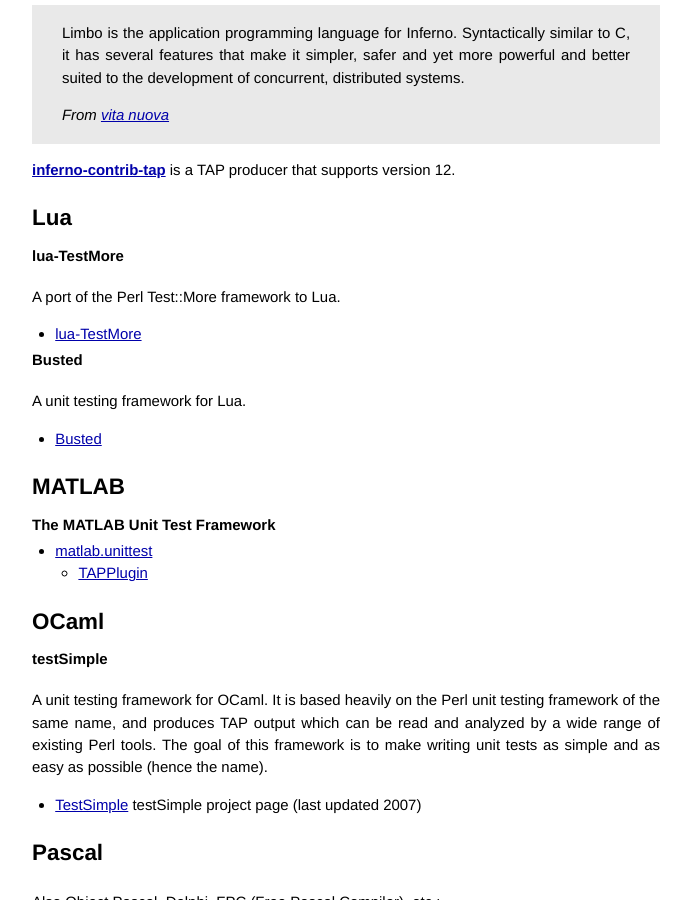
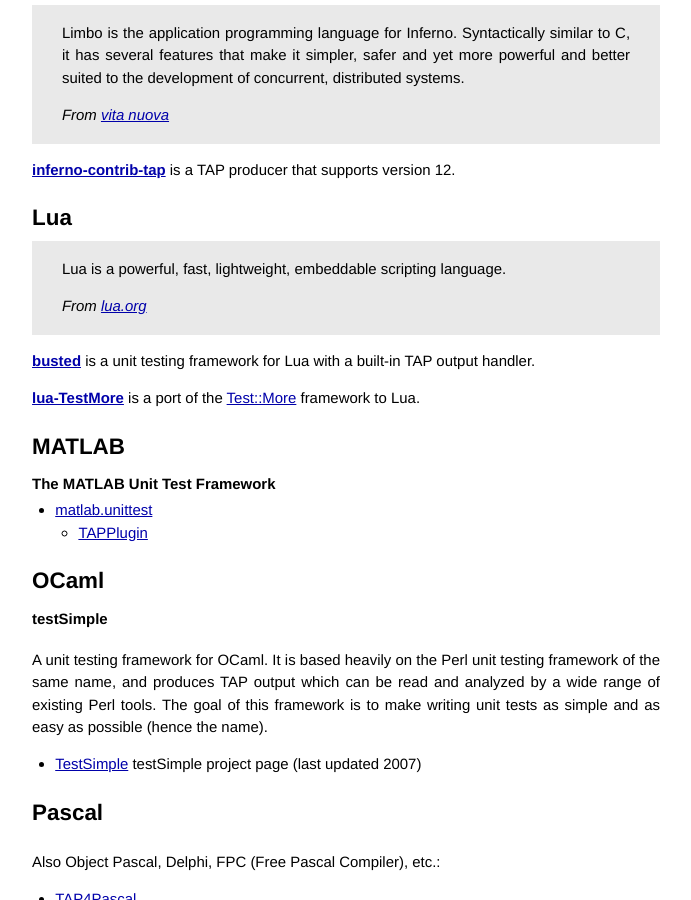
Before and after one commit to TestAnything/testanything.github.io, a Jekyll site: the page built from producers.md, in a window 1280 px wide and 900 px high, scrolled down 4120 px. Shown: the whole window, without its empty margins (294-985 px from the left). Built offline with Jekyll 4.4.1, drawn with Linux system fonts in a browser that asks for light colours; Markdown is read by kramdown in place of the engine named in the settings.

Commit message:
Update Lua producers section.

```diff
--- a/producers.md
+++ b/producers.md
@@ -230,17 +230,16 @@
 <a id="lua"></a>
 ## Lua
 
-### lua-TestMore
+> Lua is a powerful, fast, lightweight, embeddable scripting language.
+>
+> *From [lua.org](http://www.lua.org/about.html)*
 
-A port of the Perl Test::More framework to Lua.
+**[busted](http://olivinelabs.com/busted/)** is a unit testing framework
+for Lua with a built-in TAP output handler.
 
--    [lua-TestMore](http://fperrad.github.io/lua-TestMore/)
-
-### Busted
-
-A unit testing framework for Lua.
-
--    [Busted](http://olivinelabs.com/busted/)
+**[lua-TestMore](http://fperrad.github.io/lua-TestMore/)** is
+a port of the [Test::More](http://perldoc.perl.org/Test/More.html) framework
+to Lua.
 
 <a id="matlab"></a>
 ## MATLAB
```
